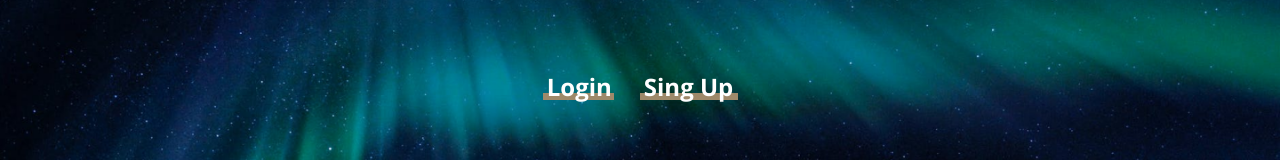
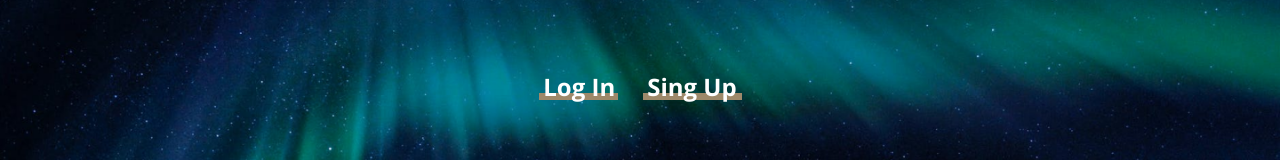
Before and after one commit to drjbrn/auth-page-demo, a React (Create React App) app in the folder authorization-app/: page / in a window 1280 px wide. Shown: the part 351-511 px from the top of the page. Built offline with nearby package versions, Linux system fonts and the light colour scheme; the HTML template or start-up script is replaced by a standard one.

Commit message:
fix: replace 'Login' with 'Log In'

```diff
--- a/authorization-app/src/pages/Home/Home.jsx
+++ b/authorization-app/src/pages/Home/Home.jsx
@@ -8,8 +8,12 @@ function Home() {
         Welcome to the demo version of the authentication page
       </h1>
       <div className='home-page__btn'>
-        <Link to='../login' className='link'>Login</Link>
-        <Link to='../registration' className='link'>Sing Up</Link>
+        <Link to='../login' className='link'>
+          Log In
+        </Link>
+        <Link to='../registration' className='link'>
+          Sing Up
+        </Link>
       </div>
     </div>
   )
--- a/authorization-app/src/pages/Login/LoginForm.jsx
+++ b/authorization-app/src/pages/Login/LoginForm.jsx
@@ -6,7 +6,7 @@ function LoginForm({ handleSubmit, onAuthData, error }) {
     <>
       <AuthForm
         submitForm={handleSubmit}
-        buttonText='Login'
+        buttonText='Log In'
         onAuthData={onAuthData}
         error={error}
       />
--- a/authorization-app/src/pages/Registration/FirstStepOfRegistration.jsx
+++ b/authorization-app/src/pages/Registration/FirstStepOfRegistration.jsx
@@ -15,7 +15,7 @@ function FirstStepOfRegistration({ handleSubmit, onAuthData }) {
         <p>
           Already have an account?
         </p>
-        <Link to='../login'>Login</Link>
+        <Link to='../login'>Log In</Link>
       </div>
     </>
   )
--- a/authorization-app/src/pages/Registration/RegistrationAccepted.jsx
+++ b/authorization-app/src/pages/Registration/RegistrationAccepted.jsx
@@ -11,7 +11,7 @@ function RegistrationAccepted() {
           Home
         </Link>
         <Link to='../login' className='link'>
-          Login
+          Log In
         </Link>
       </div>
     </div>
```
